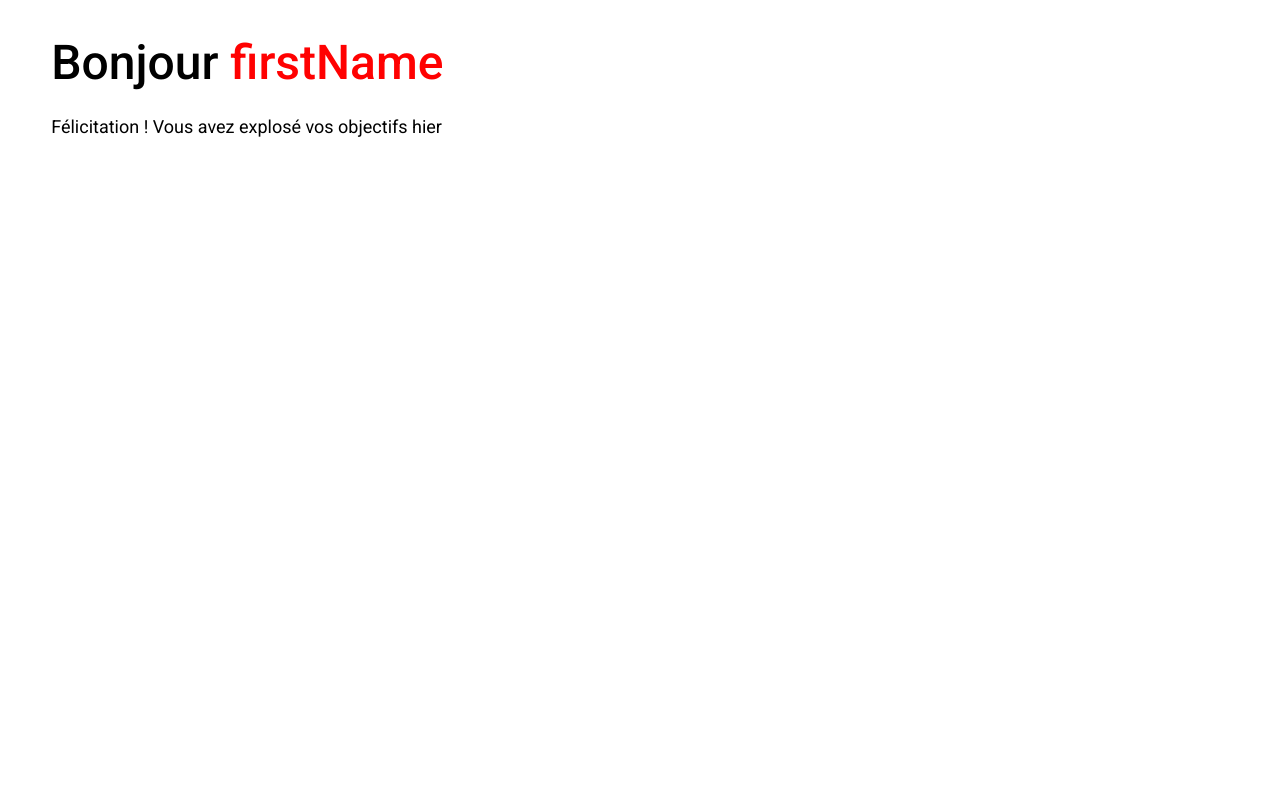
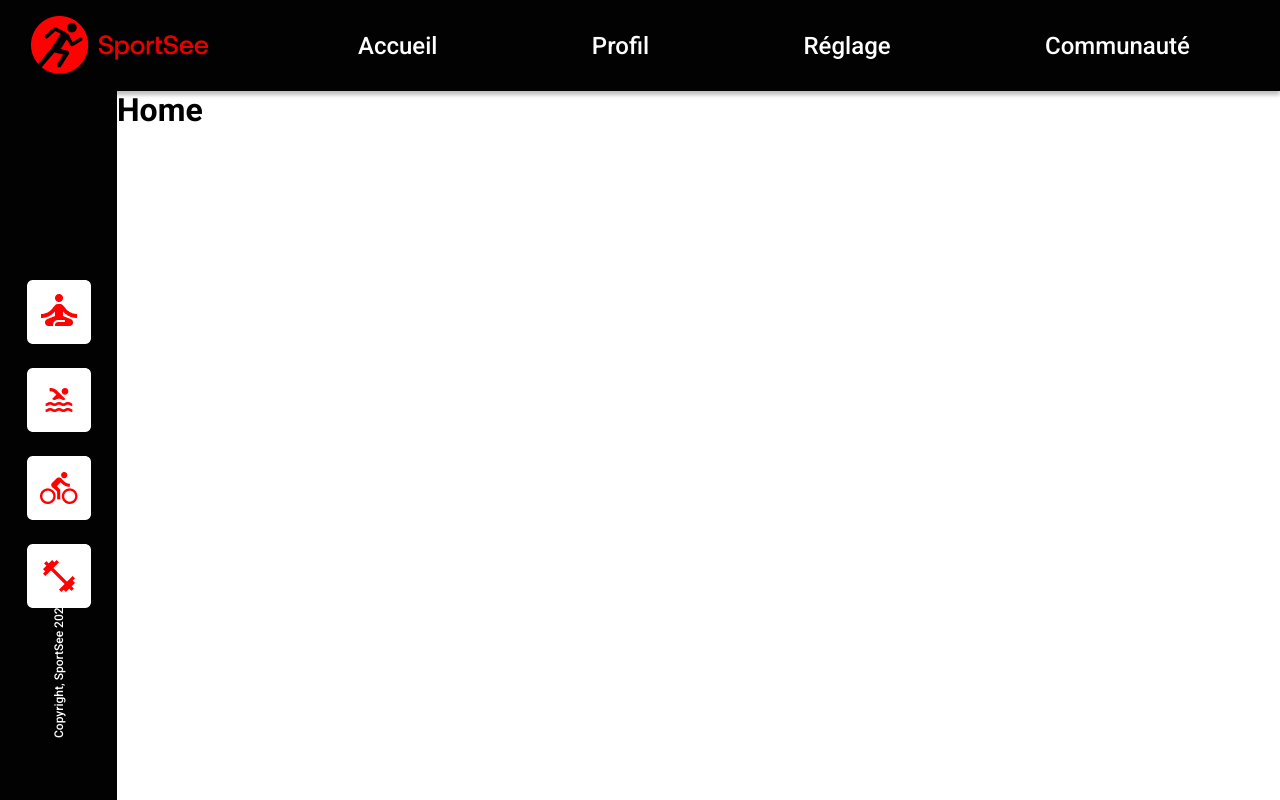
Before and after one commit to Erik-TH/P12-OC, a React (Create React App) app: page / in a window 1280 px wide. Built offline with nearby package versions, Linux system fonts and the light colour scheme.

Commit message:
update style VerticalNavbar

```diff
--- a/src/components/VerticalNavbar.jsx
+++ b/src/components/VerticalNavbar.jsx
@@ -1,16 +1,42 @@
-import yoga from "../assets/icons/icon_yoga.png";
-import swimming from "../assets/icons/icon_swimming.png";
-import bike from "../assets/icons/icon_bike.png";
-import dumbbell from "../assets/icons/icon_dumbbell.png";
+import iconYoga from "../assets/icons/icon_yoga.png";
+import iconSwimming from "../assets/icons/icon_swimming.png";
+import iconBike from "../assets/icons/icon_bike.png";
+import iconDumbbell from "../assets/icons/icon_dumbbell.png";
 
 export default function VerticalNavbar() {
-    return (
-        <div className="verticalNavbar">
-        <img src={yoga} alt="yoga" />
-        <img src={swimming} alt="swimming" />
-        <img src={bike} alt="bike" />
-        <img src={dumbbell} alt="dumbbell" />
-        <p>Copiryght, SportSee 2020</p>
-      </div>
-    )
+  return (
+    <nav className="verticalNavbar">
+      <ul className="verticalNavbar__links">
+        <li>
+          <img
+            className="verticalNavbar__links--icons"
+            src={iconYoga}
+            alt="yoga"
+          />
+        </li>
+        <li>
+          <img
+            className="verticalNavbar__links--icons"
+            src={iconSwimming}
+            alt="swimming"
+          />
+        </li>
+        <li>
+          <img
+            className="verticalNavbar__links--icons"
+            src={iconBike}
+            alt="bike"
+          />
+        </li>
+        <li>
+          <img
+            className="verticalNavbar__links--icons"
+            src={iconDumbbell}
+            alt="dumbbell"
+          />
+        </li>
+      </ul>
+      <p className="verticalNavbar__copyright">Copyright, SportSee 2020</p>
+    </nav>
+  );
 }
--- a/src/index.js
+++ /dev/null
@@ -1,17 +0,0 @@
-import React from 'react';
-import ReactDOM from 'react-dom/client';
-import './styles/index.scss';
-import App from './App';
-
-import { BrowserRouter as Router, Route, Routes } from 'react-router-dom';
-
-const root = ReactDOM.createRoot(document.getElementById('root'));
-root.render(
-  <React.StrictMode>
-    <Router>
-      <Routes>
-        <Route path="/" element={<App />} />
-      </Routes>
-    </Router>
-  </React.StrictMode>
-);
--- /dev/null
+++ b/src/index.jsx
@@ -0,0 +1,25 @@
+import React from "react";
+import ReactDOM from "react-dom/client";
+import "./styles/index.scss";
+
+import Home from "./pages/Home";
+
+import Header from "./components/Header";
+import VerticalNavbar from "./components/VerticalNavbar";
+
+import { BrowserRouter as Router, Route, Routes } from "react-router-dom";
+
+const root = ReactDOM.createRoot(document.getElementById("root"));
+root.render(
+
+    <Router>
+      <Header />
+      <main>
+        <VerticalNavbar />
+        <Routes>
+          <Route path="/" element={<Home />} />
+        </Routes>
+      </main>
+    </Router>
+
+);
--- a/src/pages/Home.jsx
+++ b/src/pages/Home.jsx
@@ -0,0 +1,7 @@
+import React from "react";
+
+export default function Home() {
+    return(
+        <h1>Home</h1>
+    )
+}
--- a/src/styles/components/_index.scss
+++ b/src/styles/components/_index.scss
@@ -4,3 +4,4 @@
 // @forward "./recharts";
 // @forward "./score";
 // @forward "./stats";
+@forward "./verticalNavbar";
--- a/src/styles/layouts/_index.scss
+++ b/src/styles/layouts/_index.scss
@@ -1,3 +1,2 @@
 @forward "./dashboard";
 @forward "./header";
-@forward "./verticalNavbar";
```
Also changed, not shown: src/pages/App.jsx (renamed from src/App.jsx, +0 -7 lines), src/styles/components/_verticalNavbar.scss (renamed from src/styles/layouts/_verticalNavBar.scss).
